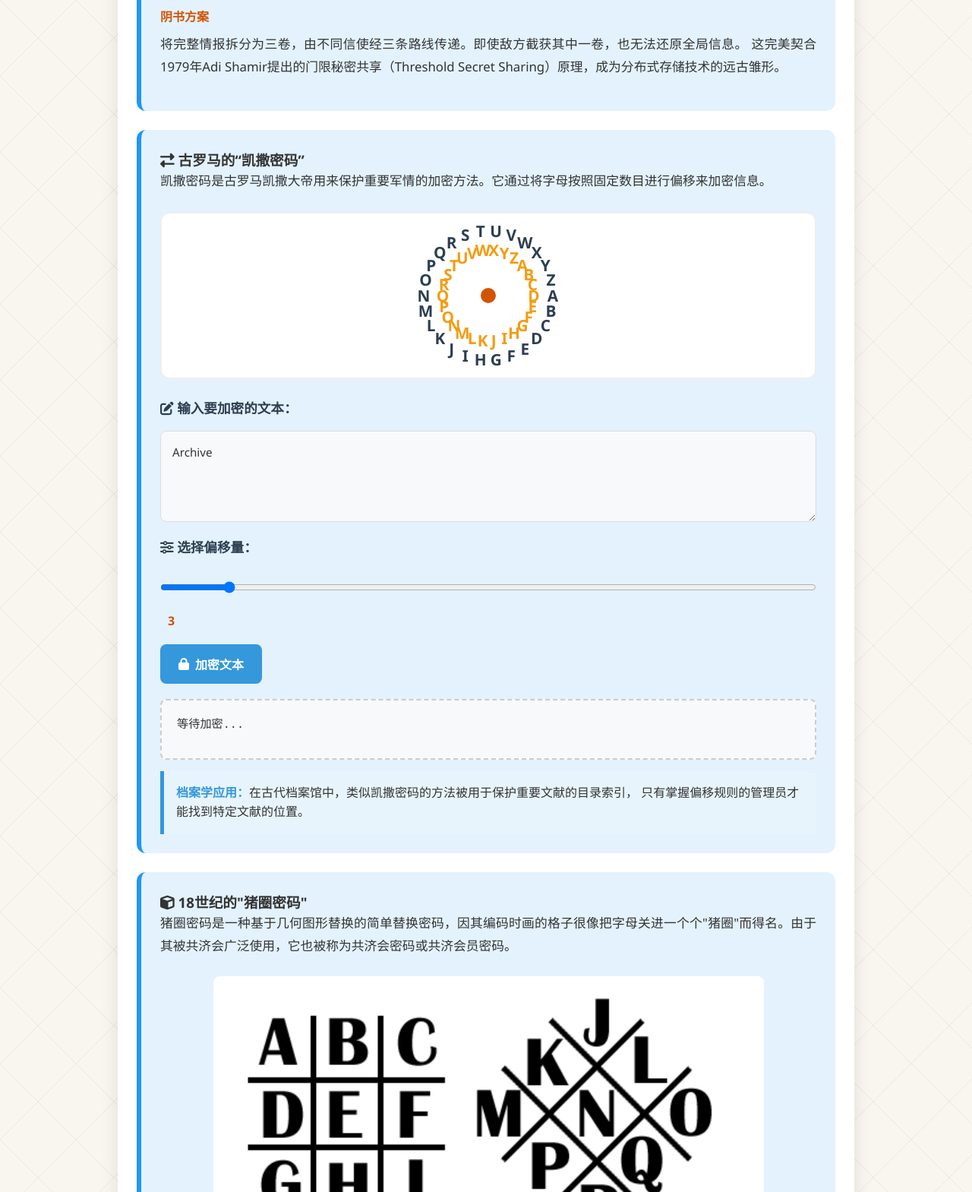
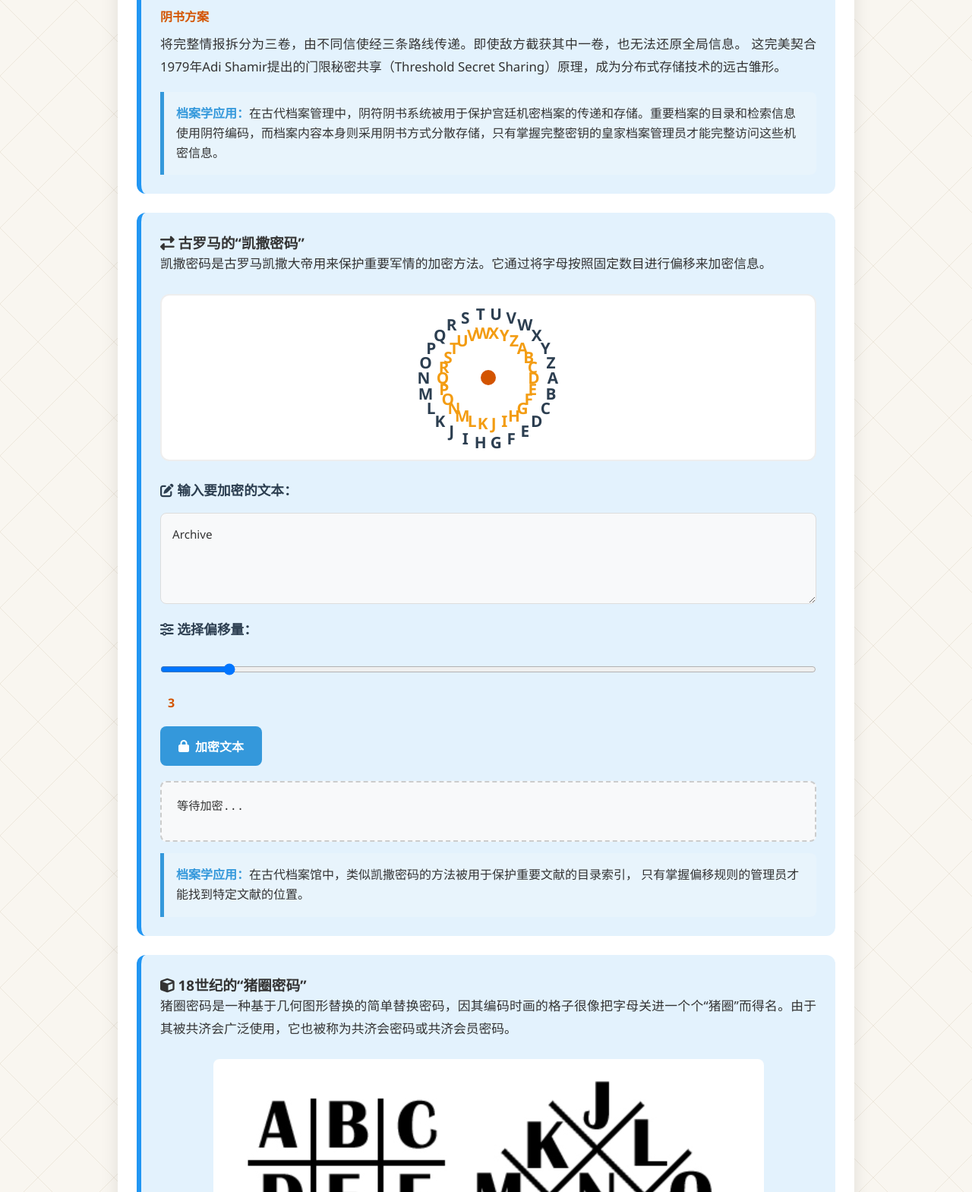
Before and after one commit to xy-112/Archive-encryption, a website: page index.html in a window 1280 px wide. Shown: the part 700-2269 px from the top of the page at 76% size. Drawn offline with nearby package versions, Linux system fonts and the light colour scheme.

Commit message:
Add files via upload
内容修复

```diff
--- a/index.html
+++ b/index.html
@@ -1382,6 +1382,10 @@
                         将完整情报拆分为三卷，由不同信使经三条路线传递。即使敌方截获其中一卷，也无法还原全局信息。
                         这完美契合1979年Adi Shamir提出的门限秘密共享（Threshold Secret Sharing）原理，成为分布式存储技术的远古雏形。
                     </p>
+
+                    <div class="tip-box" style="margin-top: 15px;">
+                        <strong>档案学应用：</strong>在古代档案管理中，阴符阴书系统被用于保护宫廷机密档案的传递和存储。重要档案的目录和检索信息使用阴符编码，而档案内容本身则采用阴书方式分散存储，只有掌握完整密钥的皇家档案管理员才能完整访问这些机密信息。
+                    </div>
                 </div>
 
                 <!-- 凯撒密码 -->
@@ -1422,8 +1426,8 @@
 
                 <!-- 猪圈密码 -->
                 <div class="knowledge-card">
-                    <h3><i class="fas fa-cube"></i> 18世纪的"猪圈密码"</h3>
-                    <p>猪圈密码是一种基于几何图形替换的简单替换密码，因其编码时画的格子很像把字母关进一个个"猪圈"而得名。由于其被共济会广泛使用，它也被称为共济会密码或共济会员密码。</p>
+                    <h3><i class="fas fa-cube"></i> 18世纪的“猪圈密码”</h3>
+                    <p>猪圈密码是一种基于几何图形替换的简单替换密码，因其编码时画的格子很像把字母关进一个个“猪圈”而得名。由于其被共济会广泛使用，它也被称为共济会密码或共济会员密码。</p>
 
                     <div style="text-align: center; margin: 25px 0;">
                         <img src="image2.png" alt="猪圈密码示意图" style="max-width: 100%; height: auto; border-radius: 8px;" />
```
